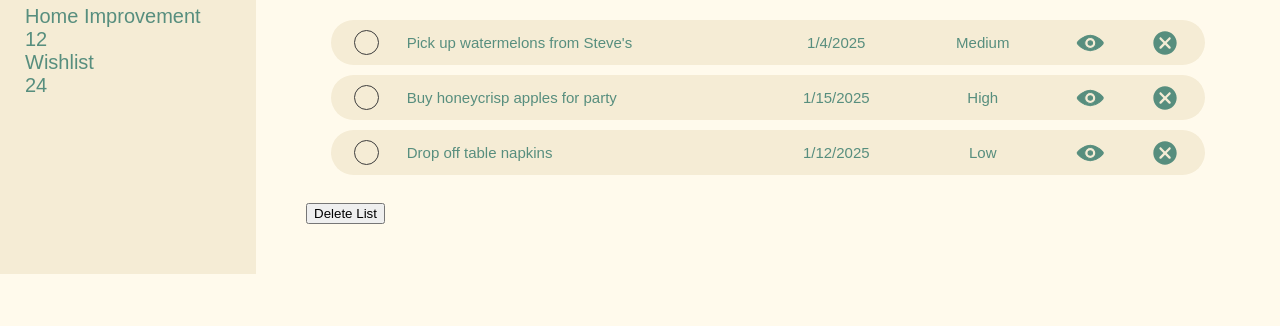
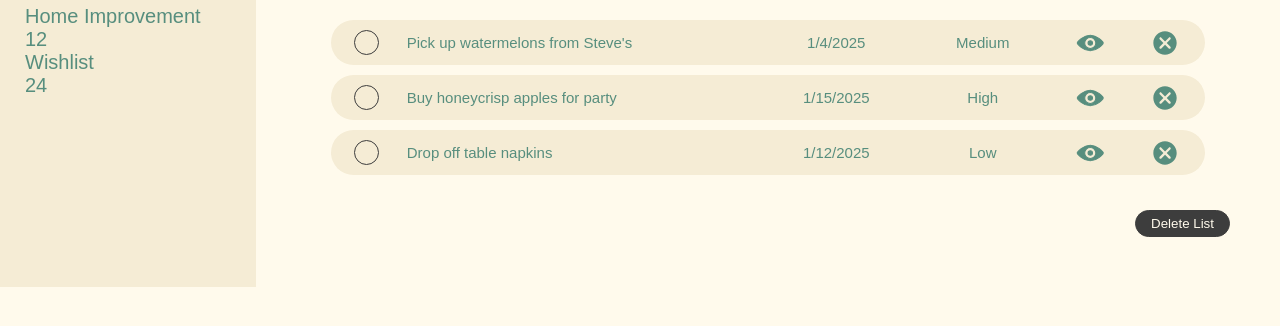
Before and after one commit to mattcastoro/todo-list, a website built with webpack: page src/template.html in a window 1280 px wide. Shown: the part 100-426 px from the top of the page. Built offline with nearby package versions, Linux system fonts and the light colour scheme.

Commit message:
Style and postion main delete button
Apply grid display to main for positioning the delete button to be
right justified.  Style delete button in inactive state as well as
hover state.

```diff
--- a/src/style.css
+++ b/src/style.css
@@ -14,6 +14,7 @@ nav {
 }
 
 main {
+    display: grid;
     margin: 50px;
 }
 
@@ -128,3 +129,22 @@ section button {
 main header input {
     margin: 0;
 }
+
+footer {
+    justify-self: end;
+}
+
+.btn--delete-list {
+    color: #fffaec;
+    background-color: #3d3d3d;
+    padding: 5px 15px;
+    border: 1px solid #3d3d3d;
+    border-radius: 25px;
+    cursor: pointer;
+}
+
+.btn--delete-list:hover {
+    color: #3d3d3d;
+    background-color: #fffaec;
+    border: 1px solid #3d3d3d;
+}
```
